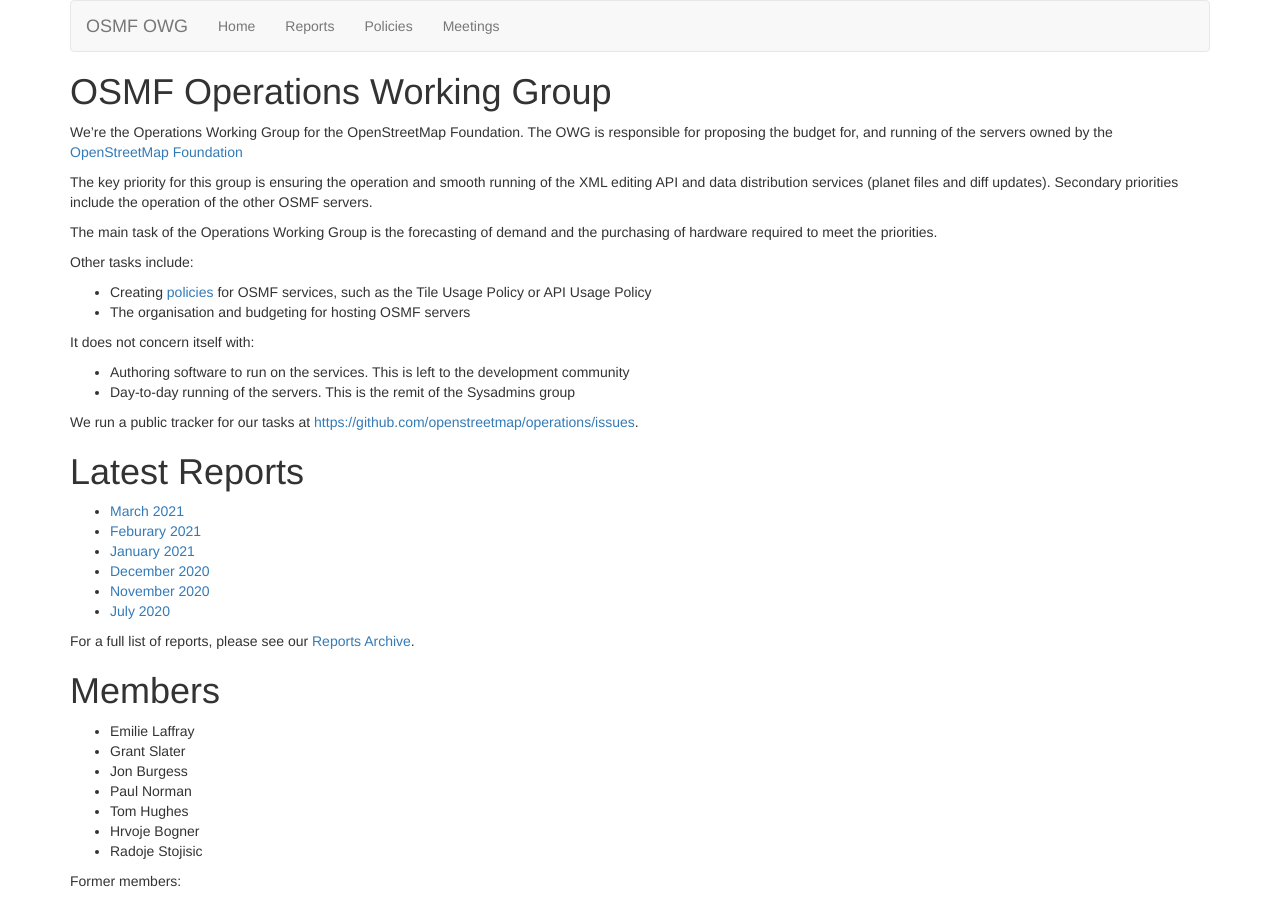
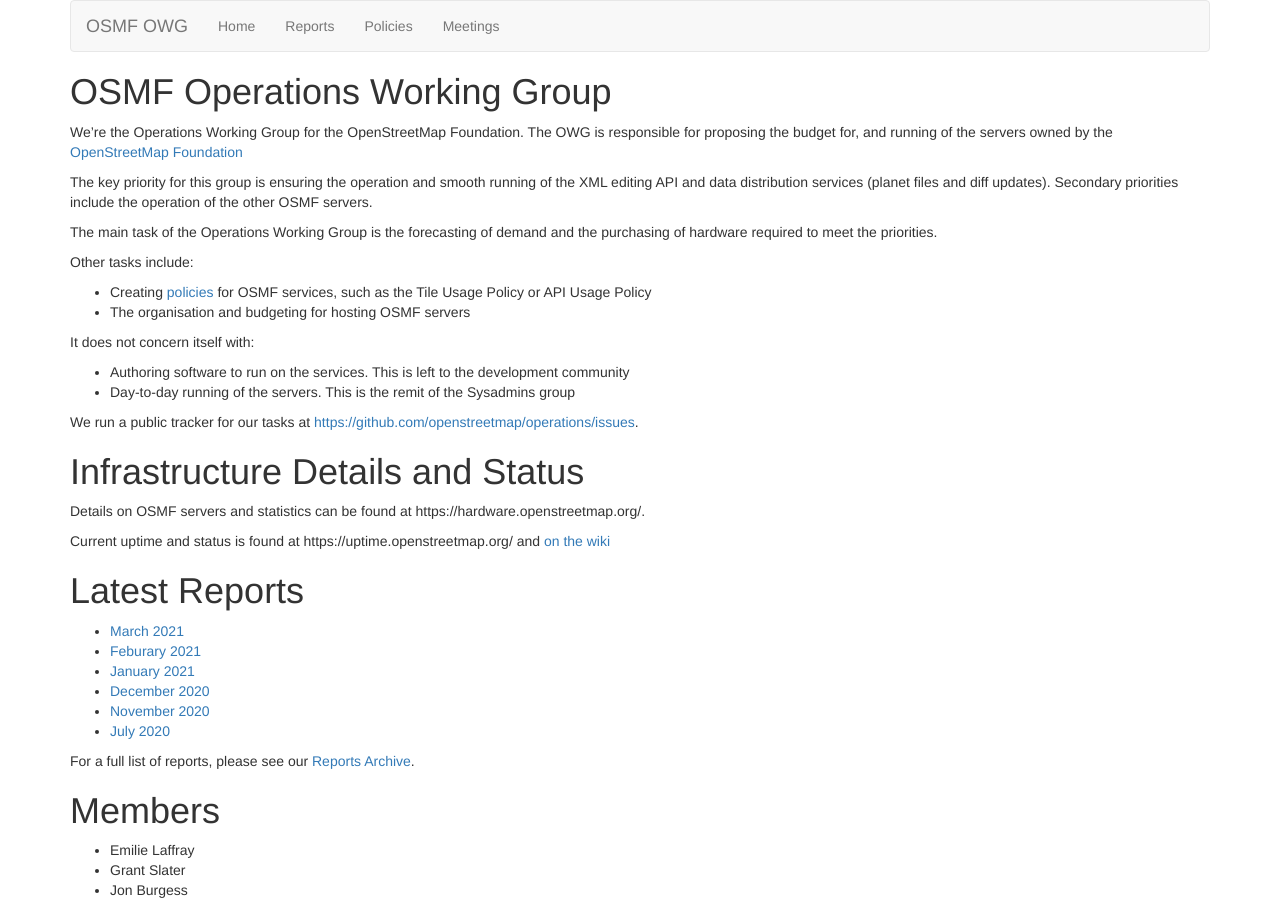
Before and after one commit to openstreetmap/owg-website, a Jekyll site: the page built from index.md, in a window 1280 px wide and 900 px high. Built offline with Jekyll 4.4.1, drawn with Linux system fonts in a browser that asks for light colours.

Commit message:
Update index.md
Added section with links to server status and stats

```diff
--- a/index.md
+++ b/index.md
@@ -21,6 +21,12 @@
 * Day-to-day running of the servers. This is the remit of the Sysadmins group
 
 We run a public tracker for our tasks at [https://github.com/openstreetmap/operations/issues](https://github.com/openstreetmap/operations/issues).
+
+# Infrastructure Details and Status
+
+Details on OSMF servers and statistics can be found at https://hardware.openstreetmap.org/.
+
+Current uptime and status is found at https://uptime.openstreetmap.org/ and [on the wiki](https://wiki.openstreetmap.org/wiki/Platform_Status)
 
 # Latest Reports
 
```
